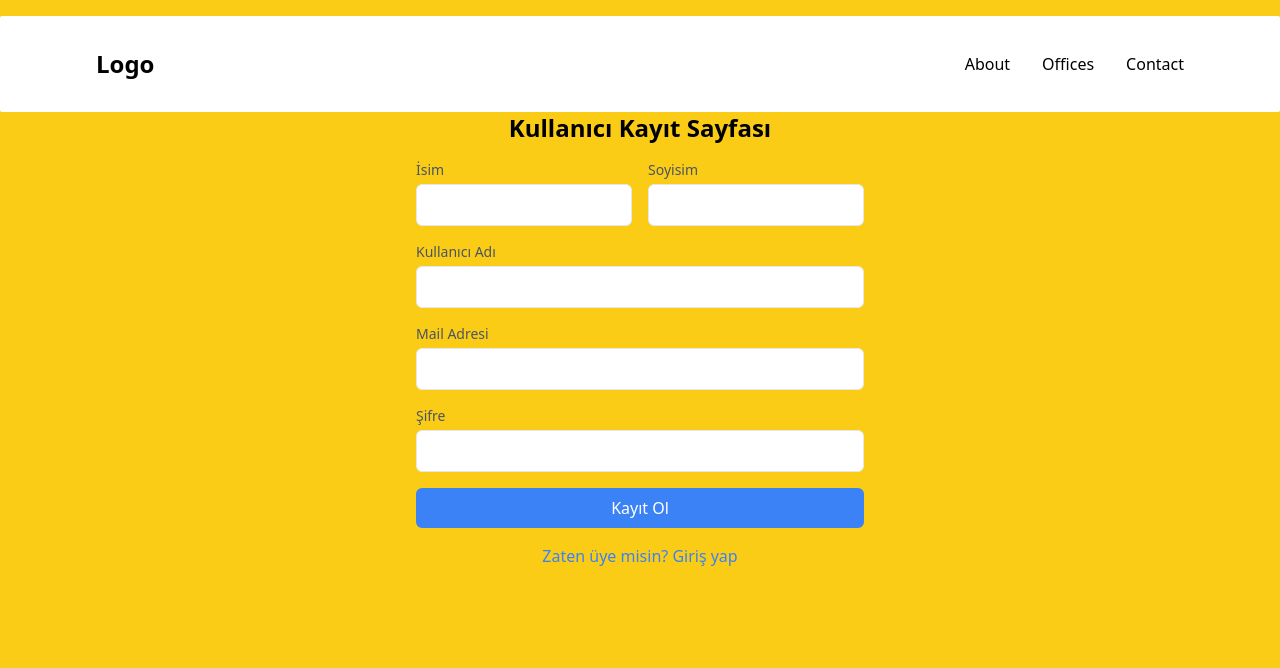
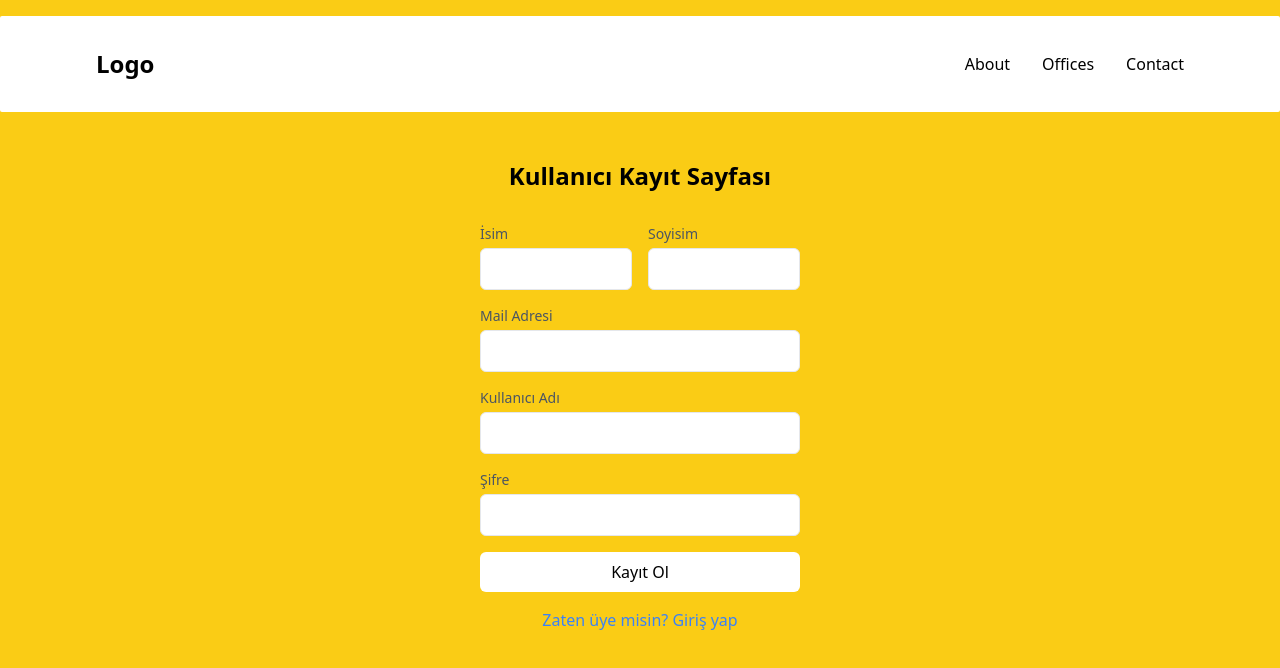
Before and after one commit to muhammed-gumus/nomad-work, a Next.js app in the folder nomad-work/: page /user in a window 1280 px wide. Shown: the top 668 px of the page. Built offline with nearby package versions, Linux system fonts and the light colour scheme.

Commit message:
feat(app): update user page input width

```diff
--- a/nomad-work/app/user/page.tsx
+++ b/nomad-work/app/user/page.tsx
@@ -14,10 +14,7 @@ const RegisterPage: React.FC = () => {
   const [error, setError] = useState<string | null>(null);
   const [isRegister, setIsRegister] = useState(true);
 
-  // user_id'yi otomatik atamak için bir fonksiyon
   const generateUserId = () => {
-    // Burada istediğiniz gibi user_id oluşturabilirsiniz.
-    // Örneğin, rastgele bir sayı kullanabilirsiniz.
     return Math.floor(Math.random() * 1000).toString();
   };
 
@@ -32,7 +29,7 @@ const RegisterPage: React.FC = () => {
             "Content-Type": "application/json",
           },
           body: JSON.stringify({
-            user_id: generateUserId(), // Otomatik olarak user_id atandı
+            user_id: generateUserId(),
             first_name: firstName,
             last_name: lastName,
             username: username,
@@ -53,7 +50,6 @@ const RegisterPage: React.FC = () => {
         setEmail("");
         setPassword("");
       } else {
-        // Giriş işlemleri
         const response = await fetch("http://127.0.0.1:8000/login", {
           method: "POST",
           headers: {
@@ -90,7 +86,7 @@ const RegisterPage: React.FC = () => {
   return (
     <div className="flex flex-col items-center justify-between py-4">
       <Navbar />
-      <h1 className="text-2xl font-bold mb-4">
+      <h1 className="text-2xl font-bold mt-12 mb-8">
         {isRegister ? "Kullanıcı Kayıt Sayfası" : "Kullanıcı Giriş Sayfası"}
       </h1>
       {error && <p className="text-red-500">{error}</p>}
@@ -101,7 +97,7 @@ const RegisterPage: React.FC = () => {
             : "Giriş başarıyla gerçekleşti"}
         </p>
       )}
-      <form onSubmit={handleSubmit} className="max-w-md mx-auto">
+      <form onSubmit={handleSubmit} className="w-1/4 mx-auto">
         {isRegister && (
           <>
             <div className="grid grid-cols-2 gap-4 mb-4">
@@ -140,6 +136,23 @@ const RegisterPage: React.FC = () => {
                 />
               </div>
             </div>
+            <div className="mb-4">
+              <label
+                htmlFor="email"
+                className="block text-sm font-medium text-gray-600"
+              >
+                Mail Adresi
+              </label>
+              <input
+                type="email"
+                id="email"
+                name="email"
+                value={email}
+                onChange={(e) => setEmail(e.target.value)}
+                className="mt-1 p-2 w-full border rounded-md"
+                required
+              />
+            </div>
           </>
         )}
         <div className="mb-4">
@@ -159,23 +172,7 @@ const RegisterPage: React.FC = () => {
             required
           />
         </div>
-        <div className="mb-4">
-          <label
-            htmlFor="email"
-            className="block text-sm font-medium text-gray-600"
-          >
-            Mail Adresi
-          </label>
-          <input
-            type="email"
-            id="email"
-            name="email"
-            value={email}
-            onChange={(e) => setEmail(e.target.value)}
-            className="mt-1 p-2 w-full border rounded-md"
-            required
-          />
-        </div>
+
         <div className="mb-4">
           <label
             htmlFor="password"
@@ -196,13 +193,16 @@ const RegisterPage: React.FC = () => {
         <div>
           <button
             type="submit"
-            className="w-full bg-blue-500 text-white p-2 rounded-md hover:bg-blue-600"
+            className="w-full bg-white text-black p-2 rounded-md hover:text-yellow-500"
           >
             {isRegister ? "Kayıt Ol" : "Giriş Yap"}
           </button>
         </div>
       </form>
-      <p className="mt-4 cursor-pointer text-blue-500" onClick={() => setIsRegister(!isRegister)}>
+      <p
+        className="mt-4 cursor-pointer text-blue-500"
+        onClick={() => setIsRegister(!isRegister)}
+      >
         {isRegister
           ? "Zaten üye misin? Giriş yap"
           : "Üye değil misin? Kayıt ol"}
@@ -212,11 +212,6 @@ const RegisterPage: React.FC = () => {
 };
 
 export default RegisterPage;
-
-
-
-
-
 
 // import React, { useEffect, useState } from "react";
 // import axios from "axios";
```
